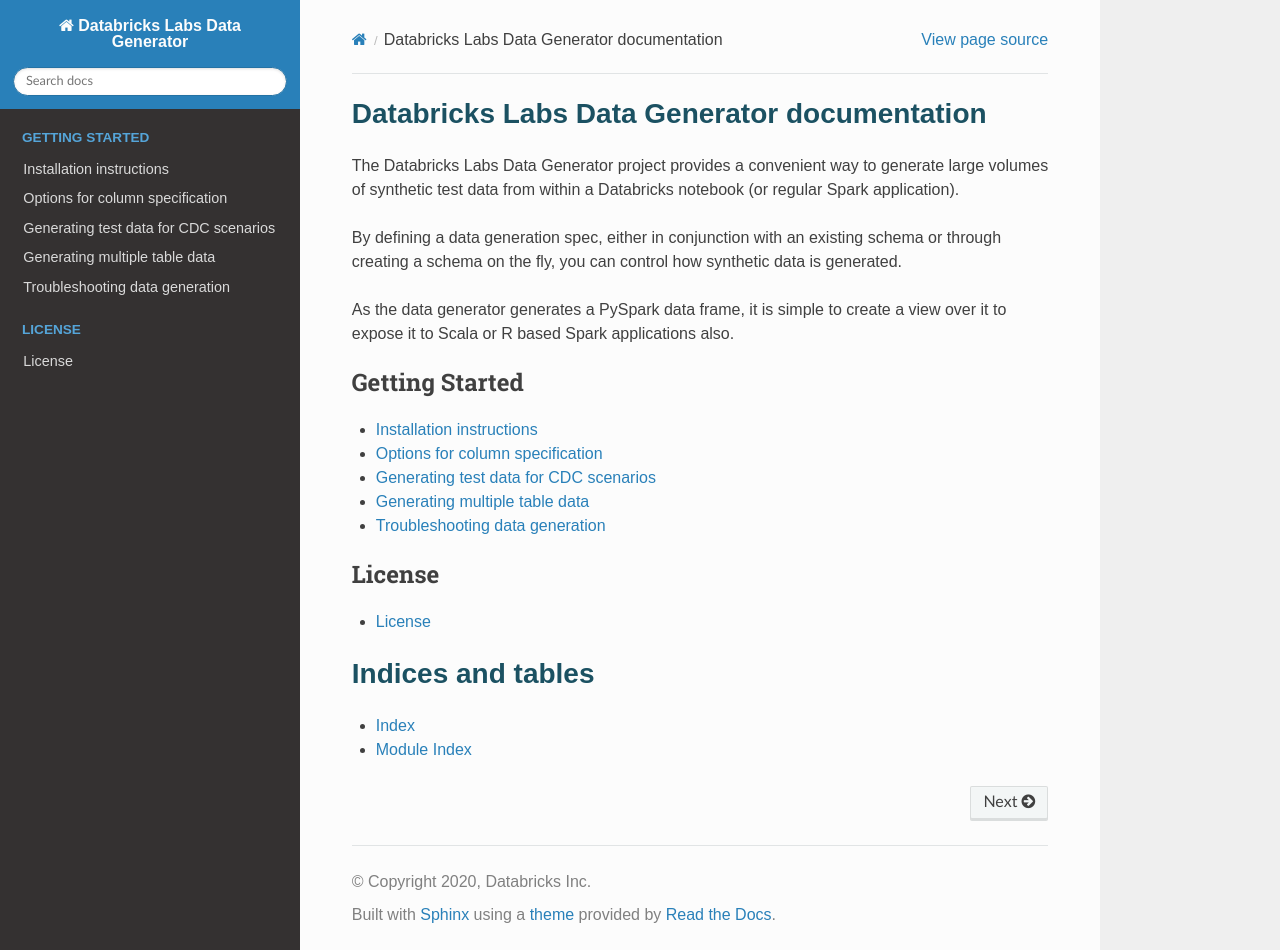
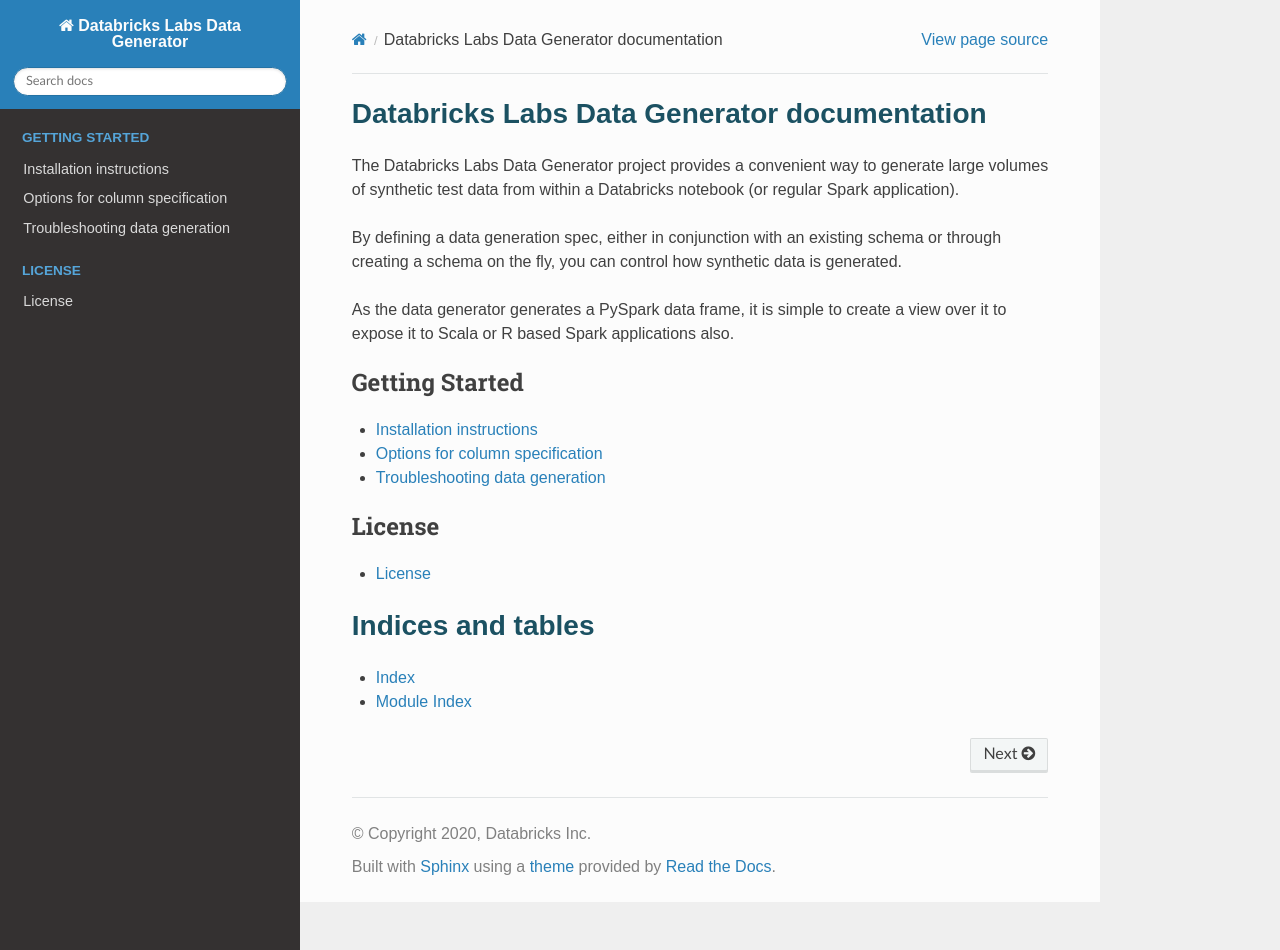
Before and after one commit to databrickslabs/dbldatagen, a Sphinx documentation site: the page built from docs/source/index.rst, in a window 1280 px wide and 950 px high. Built offline with Sphinx 7.4.7 and the Read the Docs theme 2.0.0, drawn with Linux system fonts in a browser that asks for light colours; pages that are not in the unit, such as notebooks, are missing from menus.

Commit message:
doc changes

```diff
--- a/docs/source/index.rst
+++ b/docs/source/index.rst
@@ -26,8 +26,6 @@
    Generating text data <relnotes/TEXTDATA>
    Using data distributions <relnotes/DISTRIBUTIONS>
    Options for column specification <options_and_features>
-   Generating test data for CDC scenarios <generating_cdc_data>
-   Generating multiple table data <generating_multiple_tables>
    Troubleshooting data generation <troubleshooting>
 
 .. toctree::
```
Also changed, not shown: docs/source/generating_cdc_data.rst (deleted, +0 -9 lines), docs/source/generating_multiple_tables.rst (deleted, +0 -8 lines).
